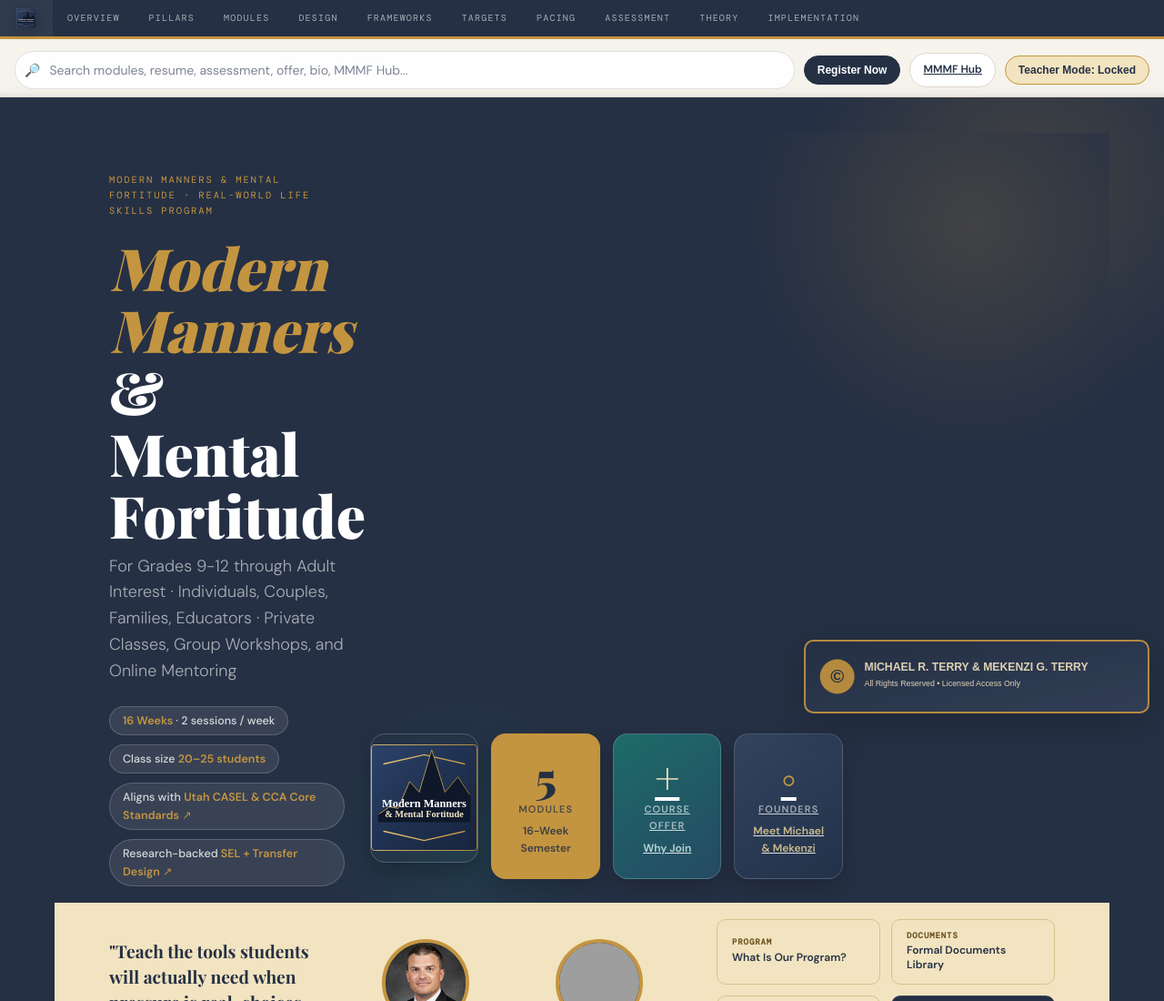
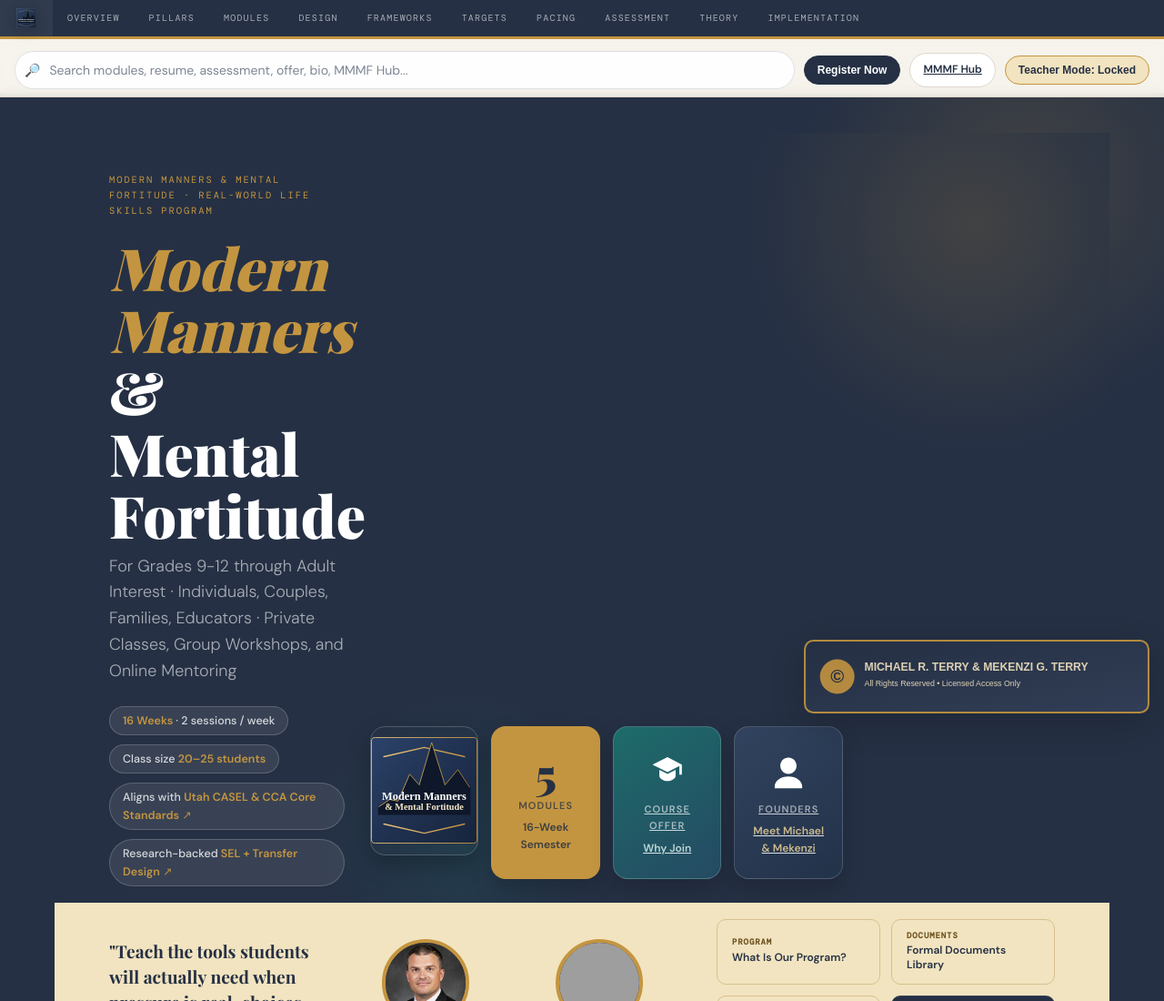
Before and after one commit to readyforreallife/readyforreal.life, a plain HTML site: page docs/index.html in a window 1280 px wide. Shown: the top 1100 px of the page at 91% size. Drawn offline with nearby package versions, Linux system fonts and the light colour scheme; no server answers; grey boxes are pictures that could not be loaded; a web font is replaced by a local one.

Commit message:
Use silhouette icons in homepage hero tiles

```diff
--- a/docs/index.html
+++ b/docs/index.html
@@ -84,6 +84,20 @@ nav a:hover { color: var(--gold); background: rgba(255,255,255,.05); }
 .chip-link::after { content: ' ↗'; color: var(--gold); opacity: .9; }
 .hero-badge { background: var(--gold); color: var(--slate); border-radius: 16px; padding: 22px 18px; text-align: center; min-width: 0; min-height: 142px; display: flex; flex-direction: column; justify-content: center; flex-shrink: 0; box-shadow: 0 10px 24px rgba(0,0,0,.18); }
 .badge-num { font-family: 'Playfair Display', serif; font-size: 3rem; font-weight: 900; line-height: 1; display: block; margin-bottom: 4px; }
+.badge-icon {
+  display: flex;
+  align-items: center;
+  justify-content: center;
+  width: 52px;
+  height: 52px;
+  margin: 0 auto 8px;
+}
+.badge-icon svg {
+  width: 44px;
+  height: 44px;
+  display: block;
+  fill: currentColor;
+}
 .badge-label { font-size: 11px; font-weight: 600; text-transform: uppercase; letter-spacing: .10em; opacity: .75; }
 .badge-sub { font-size: 12px; font-weight: 600; margin-top: 6px; opacity: .85; }
 .offer-badge {
@@ -838,12 +852,20 @@ body.preview-locked .locked-overlay { display: block; }
         <div class="badge-sub">16-Week Semester</div>
       </div>
       <a class="hero-badge offer-badge" href="offer.html" aria-label="Open course offer">
-        <span class="badge-num">+</span>
+        <span class="badge-icon" aria-hidden="true">
+          <svg viewBox="0 0 64 64" role="img" focusable="false">
+            <path d="M32 10 8 22l24 12 19-9.5V38h4V22L32 10Zm-13 20.5V40c0 4.6 6.7 8.5 13 8.5s13-3.9 13-8.5v-9.5l-13 6.5-13-6.5Z"/>
+          </svg>
+        </span>
         <span class="badge-label">Course Offer</span>
         <div class="badge-sub">Why Join</div>
       </a>
       <a class="hero-badge founder-badge" href="bio.html" aria-label="Open founders page">
-        <span class="badge-num">◦</span>
+        <span class="badge-icon" aria-hidden="true">
+          <svg viewBox="0 0 64 64" role="img" focusable="false">
+            <path d="M32 11c-7.2 0-13 5.8-13 13s5.8 13 13 13 13-5.8 13-13-5.8-13-13-13Zm0 30c-12.1 0-22 7.1-22 15.8V60h44v-3.2C54 48.1 44.1 41 32 41Z"/>
+          </svg>
+        </span>
         <span class="badge-label">Founders</span>
         <div class="badge-sub">Meet Michael &amp; Mekenzi</div>
       </a>
```
